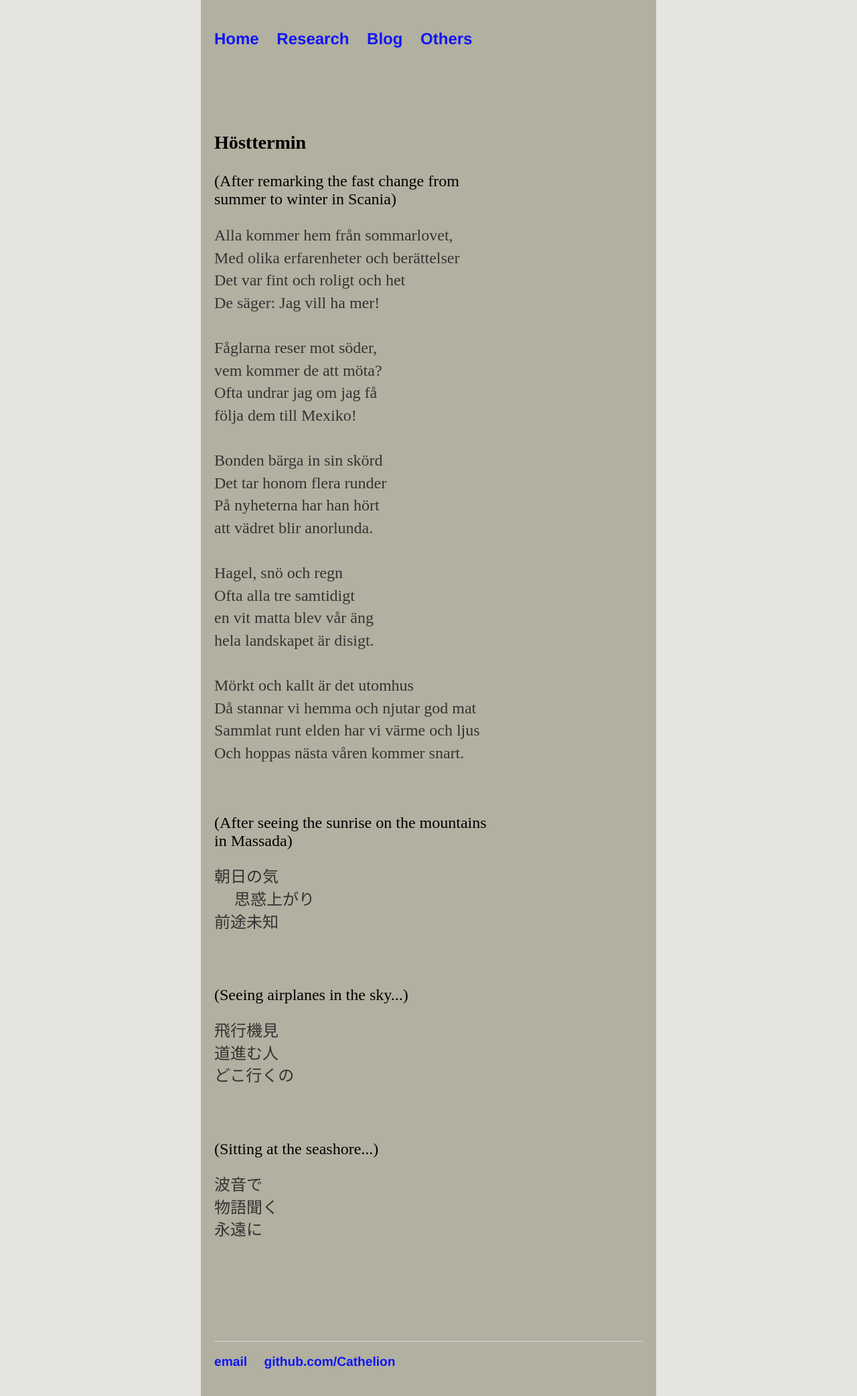
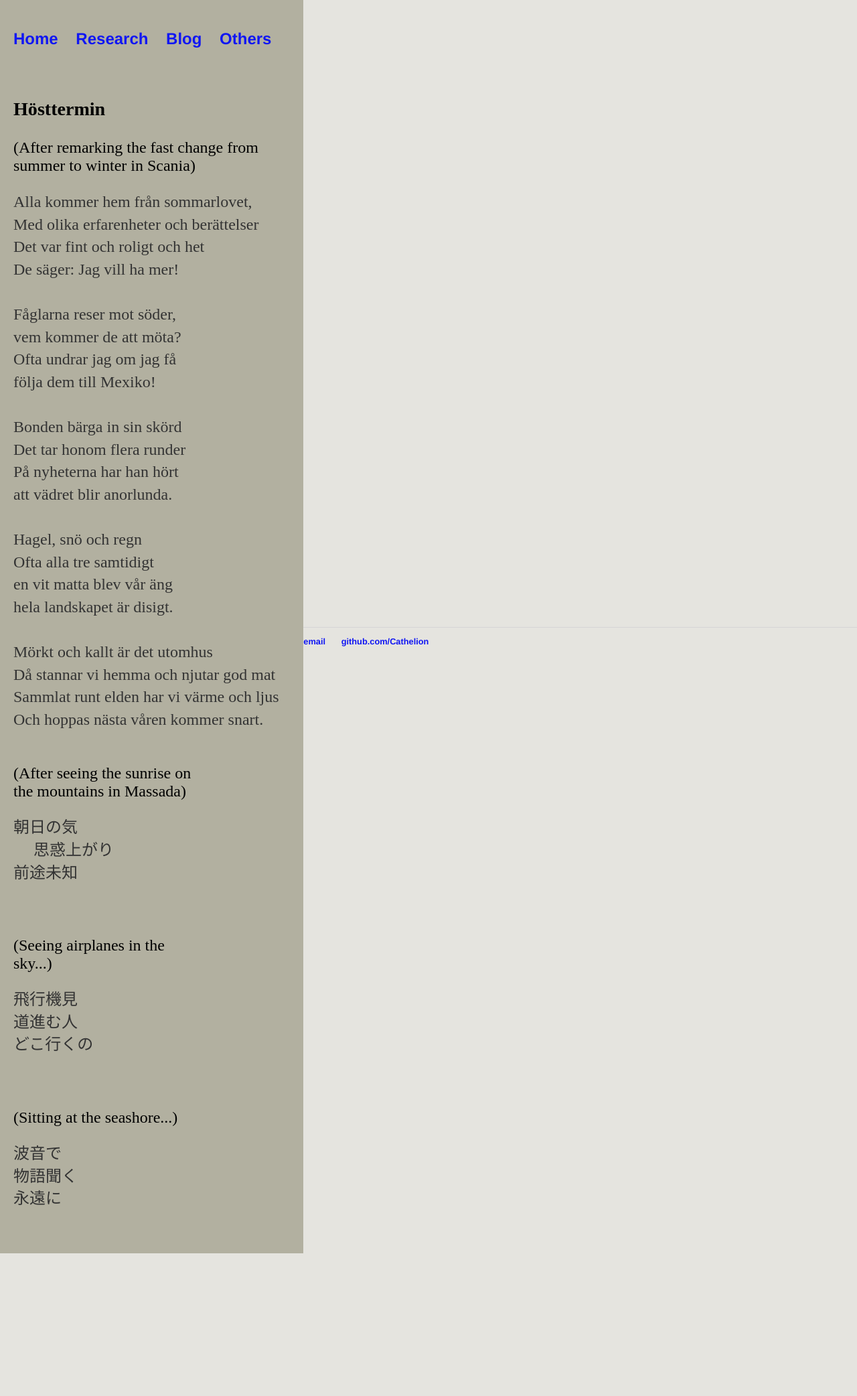
Before and after one commit to Cathelion/Cathelion.github.io, a Jekyll site: the page built from others/others.html, in a window 1280 px wide. Shown: the whole page at 67% size. Built offline with Jekyll 4.4.1, drawn with Linux system fonts in a browser that asks for light colours; after the commit the page ends 1871 px from its top, so only the background shows below that.

Commit message:
Update others.html

```diff
--- a/others/others.html
+++ b/others/others.html
@@ -3,6 +3,7 @@ layout: default
 title: Others
 ---
 
+<div class="content>
 <div class="img-container1">
   <h3>Hösttermin</h3>
   (After remarking the fast change from summer to winter in Scania)
@@ -55,3 +56,4 @@ Och hoppas nästa våren kommer snart.
     永遠に <br>
   </p>
    </div>
+   </div>
```
